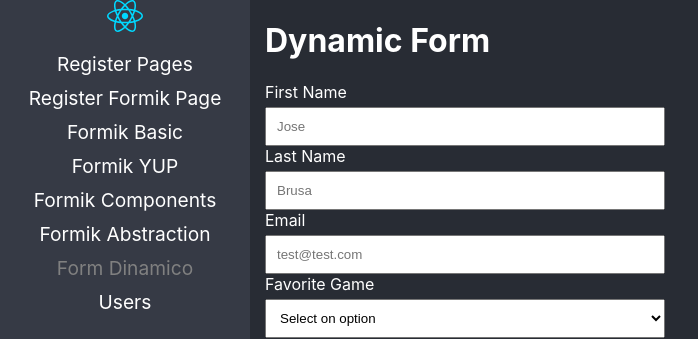
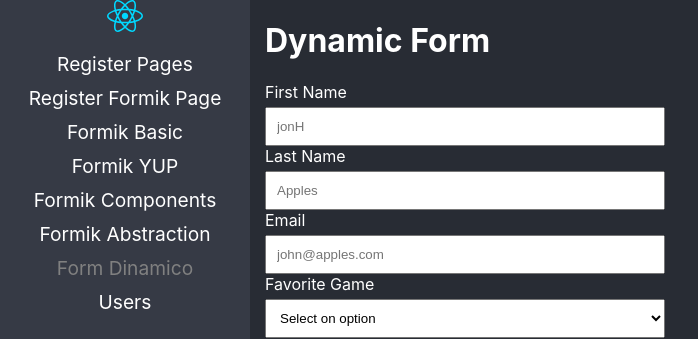
Before and after one commit to josebrusa/react-pp, a React (Vite) app: page /form-dynamic in a window 1280 px wide. Shown: the top 339 px of the page, without its empty margins (0-698 px from the left). Built offline with nearby package versions, Linux system fonts and the light colour scheme.

Commit message:
formulario Dinamico

```diff
--- a/src/03-forms/data/custom-form.json
+++ b/src/03-forms/data/custom-form.json
@@ -2,29 +2,60 @@
 	{
 		"type": "input",
 		"name": "firstName",
-		"placeholder": "Jose",
+		"placeholder": "jonH",
 		"label": "First Name",
-		"value": ""
+		"value": "",
+		"validations": [
+				{
+					"type": "required"
+				},
+				{
+					"type":"minLength",
+					"value": 5
+				}
+			]
 	},
 	{
 		"type": "input",
 		"name": "lastName",
-		"placeholder": "Brusa",
+		"placeholder": "Apples",
 		"label": "Last Name",
-		"value": ""
+		"value": "",
+		"validations": [
+			{
+				"type": "required"
+			},
+			{
+				"type":"minLength",
+				"value": 5
+			}
+		]
 	},
 	{
 		"type": "email",
 		"name": "email",
-		"placeholder": "test@test.com",
+		"placeholder": "john@apples.com",
 		"label": "Email",
-		"value": ""
+		"value": "",
+		"validations": [
+			{
+				"type": "required"
+			},
+			{
+				"type":"email"
+			}
+		]
 	},
 	{
 		"type": "select",
 		"name": "favoriteGame",
 		"label": "Favorite Game",
 		"value": "",
+		"validations": [
+			{
+				"type": "required"
+			}
+		],
 		"options": [
 			{
 				"id": 1,
--- a/src/03-forms/pages/DynamicForm.tsx
+++ b/src/03-forms/pages/DynamicForm.tsx
@@ -1,16 +1,40 @@
 /* eslint-disable @typescript-eslint/no-explicit-any */
 import {Formik, Form} from 'formik'
+import * as Yup from 'yup'
 
 import formJson from '../data/custom-form.json'
 import { MySelect, MyTextInput } from '../components'
 
 const initialValues: {[key: string]: any} = {}
+const requiredFields: {[key: string]: any} = {}
 
 for(const input of formJson) {
-    initialValues[input.name] = input.value
+    initialValues[input.name] = input.value;
+
+    if(!input.validations ) continue;
+
+    let schema = Yup.string()
+
+    for (const rule of input.validations) {
+        if(rule.type === 'required') {
+            schema = schema.required('Este campo es requerido')
+        }
+
+        if(rule.type === 'minLength'){
+            schema = schema.min((rule as any).value || 2, `Minimo de ${(rule as any).value || 2} carateres`)
+        }
+
+        if(rule.type === 'email'){
+            schema = schema.email(`Revise el formato del email`)
+        }
+
+
+
+        requiredFields[input.name] = schema;
+    }
 }
 
-
+const validationSchema = Yup.object({...requiredFields})
 
 export const DynamicForm = () => {
     return (
@@ -19,8 +43,9 @@ export const DynamicForm = () => {
 
             <Formik
                 initialValues={initialValues}
+                validationSchema={validationSchema}
                 onSubmit={(values) => {
-                    console.log(values)
+                console.log(values)
                 }}
             >
                 {
```
